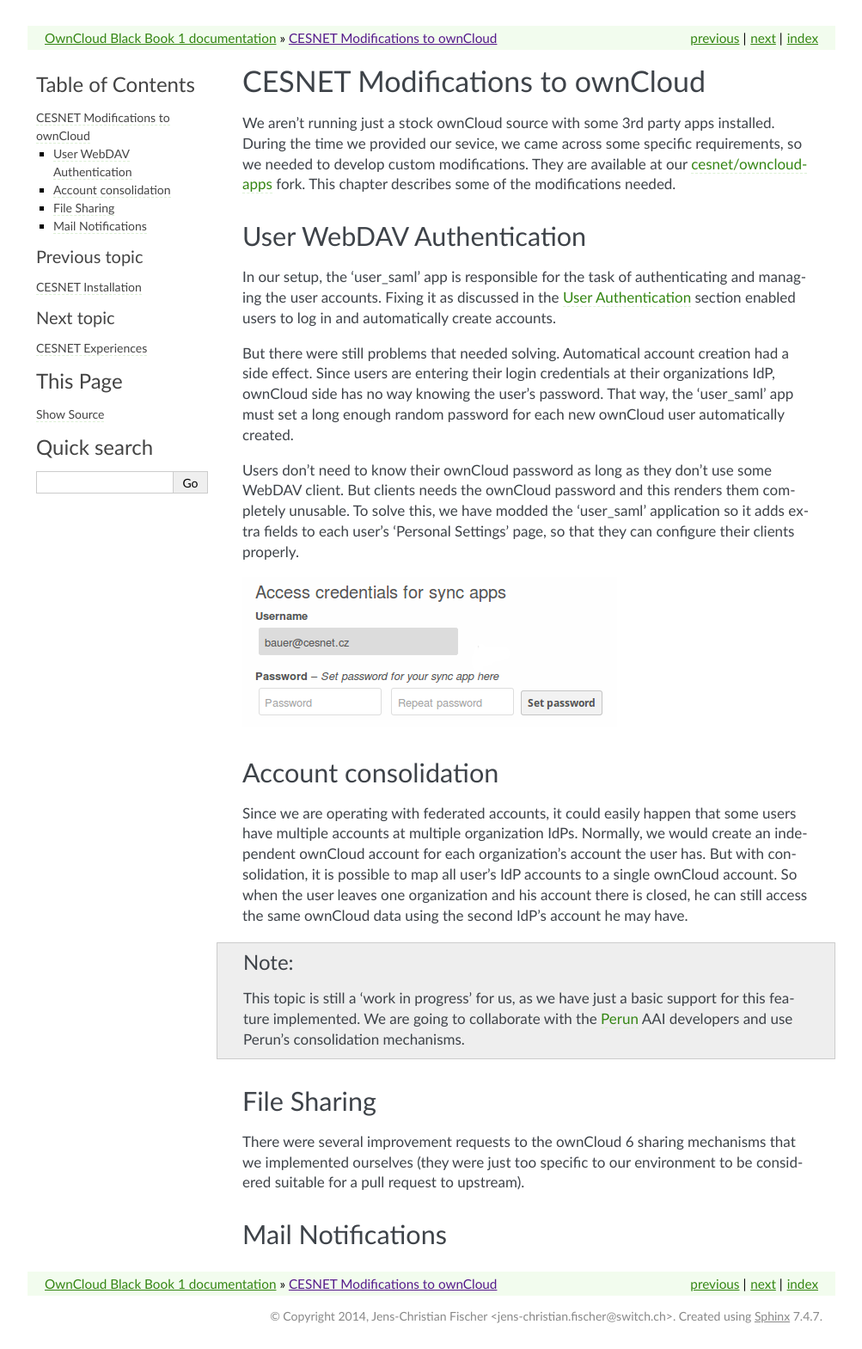
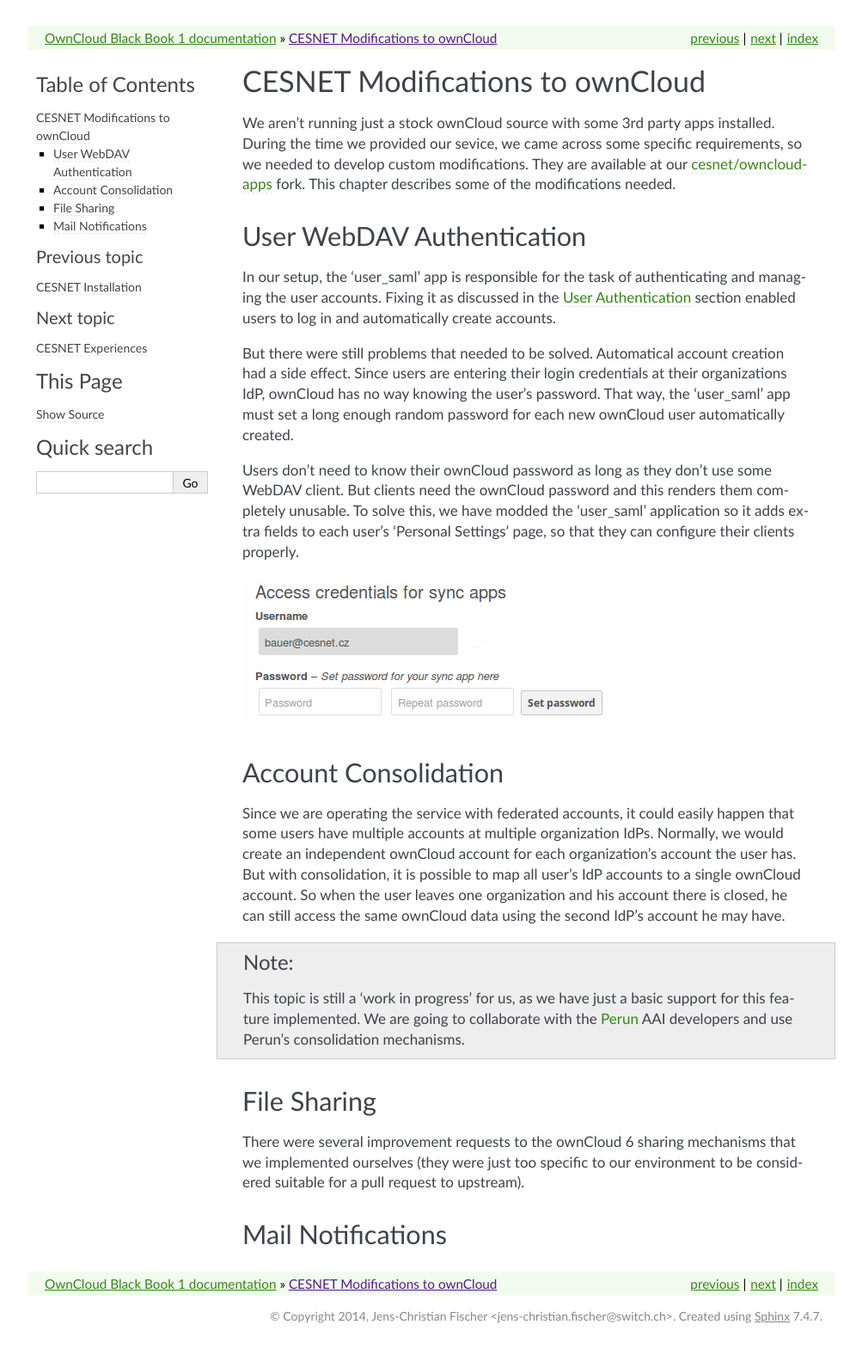
Before and after one commit to switch-ch/cloudservice-owncloud, a Sphinx documentation site: the page built from source/cesnet/modifications.rst, in a window 1280 px wide. Shown: the whole page at 86% size, without its empty margins (138-1141 px from the left). Built offline with Sphinx 7.4.7, drawn with Linux system fonts in a browser that asks for light colours.

Commit message:
style corrections

```diff
--- a/source/cesnet/modifications.rst
+++ b/source/cesnet/modifications.rst
@@ -19,15 +19,15 @@
 as discussed in the :ref:`samlfix` section enabled users
 to log in and automatically create accounts.
 
-But there were still problems that needed solving. Automatical
+But there were still problems that needed to be solved. Automatical
 account creation had a side effect. Since users are entering their
-login credentials at their organizations IdP, ownCloud side has no
+login credentials at their organizations IdP, ownCloud has no
 way knowing the user's password. That way, the 'user_saml' app must
 set a long enough random password for each new ownCloud user
 automatically created.
 
 Users don't need to know their ownCloud password as long as they don't
-use some WebDAV client. But clients needs the ownCloud password and this
+use some WebDAV client. But clients need the ownCloud password and this
 renders them completely unusable. To solve this, we have modded
 the 'user_saml' application so it adds extra fields
 to each user's 'Personal Settings' page, so that they can configure
@@ -35,10 +35,11 @@
 
 .. image:: images/modifications/setWDpwd.png
 
-Account consolidation
+Account Consolidation
 ---------------------
 
-Since we are operating with federated accounts, it could easily happen
+Since we are operating the service
+with federated accounts, it could easily happen
 that some users have multiple accounts at multiple organization IdPs.
 Normally, we would create an independent ownCloud account for each organization's
 account the user has. But with consolidation, it is possible to map
```
